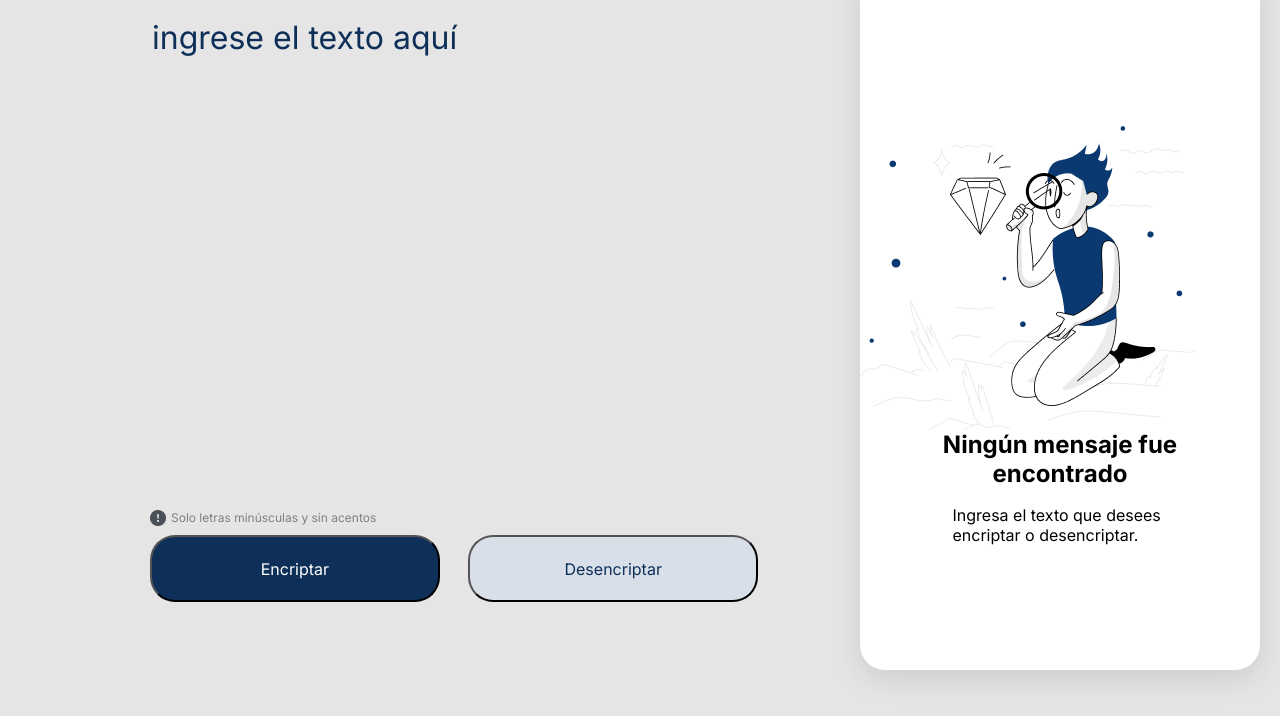
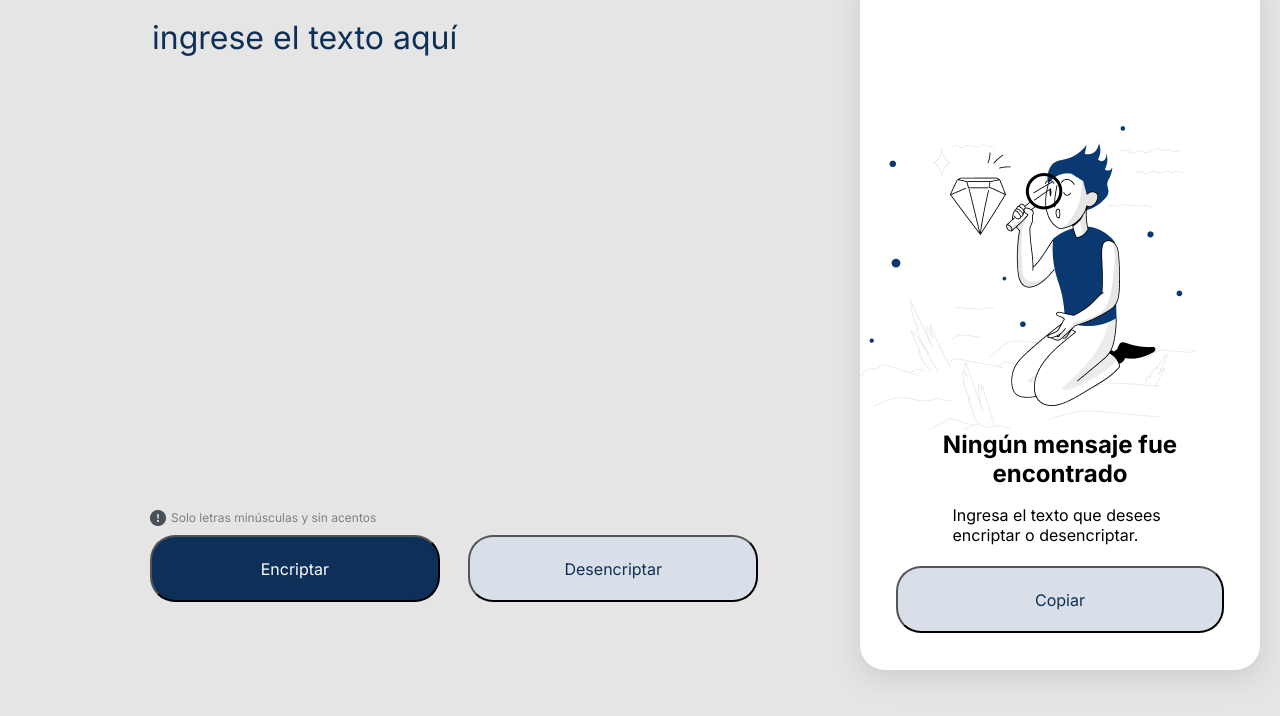
Before and after one commit to fabri4c/challenge-one-oracle-next, a website: page index.html in a window 1280 px wide. Shown: the part 92-808 px from the top of the page. Drawn offline with nearby package versions, Linux system fonts and the light colour scheme.

Commit message:
🧱 Add copy button

```diff
--- a/index.html
+++ b/index.html
@@ -60,6 +60,8 @@
               onfocus="this.value=''"></textarea>
           </div>
         </div>
+        <button id="copy-button" class="button button__decrypt button__copy"
+          type="button">Copiar</button>
       </aside>
     </main>
   </body>
--- a/resources/css/main.css
+++ b/resources/css/main.css
@@ -84,6 +84,11 @@ html {
   margin-right: 24px;
 }
 
+.button__copy {
+  width: 90%;
+  margin: 0 auto;
+}
+
 .aside-section {
   height: 694px;
   margin-right: 20px;
@@ -100,7 +105,7 @@ html {
 .aside-section__text-container {
   max-width: 75%;
   margin: 0 auto;
-  height: 680px;
+  max-height: 620px;
 }
 
 .aside-section__notice {
@@ -112,7 +117,7 @@ html {
   border: none;
   outline: none;
   resize: none;
-  margin-top: 15px;
+  margin: 15px auto;
   font-size: 16px;
   font-weight: 400;
   max-width: 249px;
@@ -152,6 +157,7 @@ html {
   .aside-section__text-container {
     margin-top: 50px;
     max-width: 100%;
+    height: 570px;
   }
 
   .aside-section__textarea {
```
